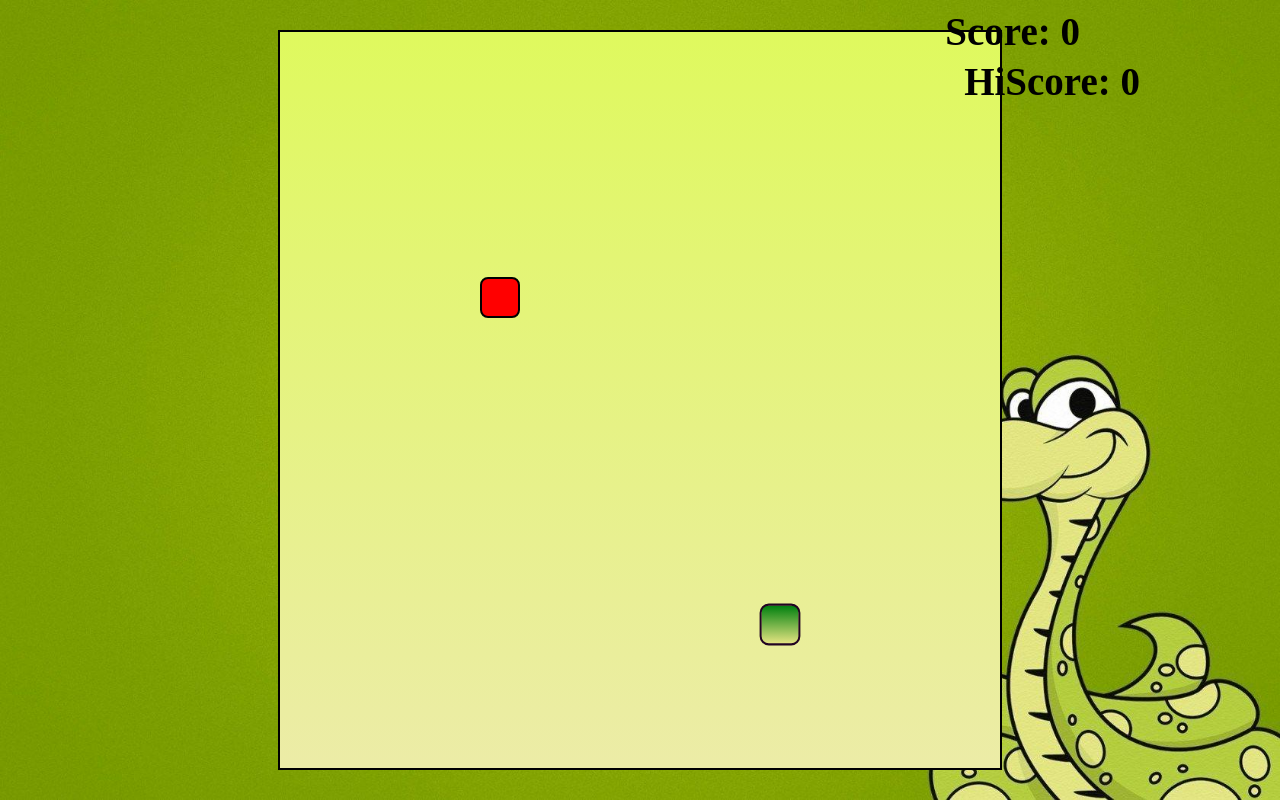
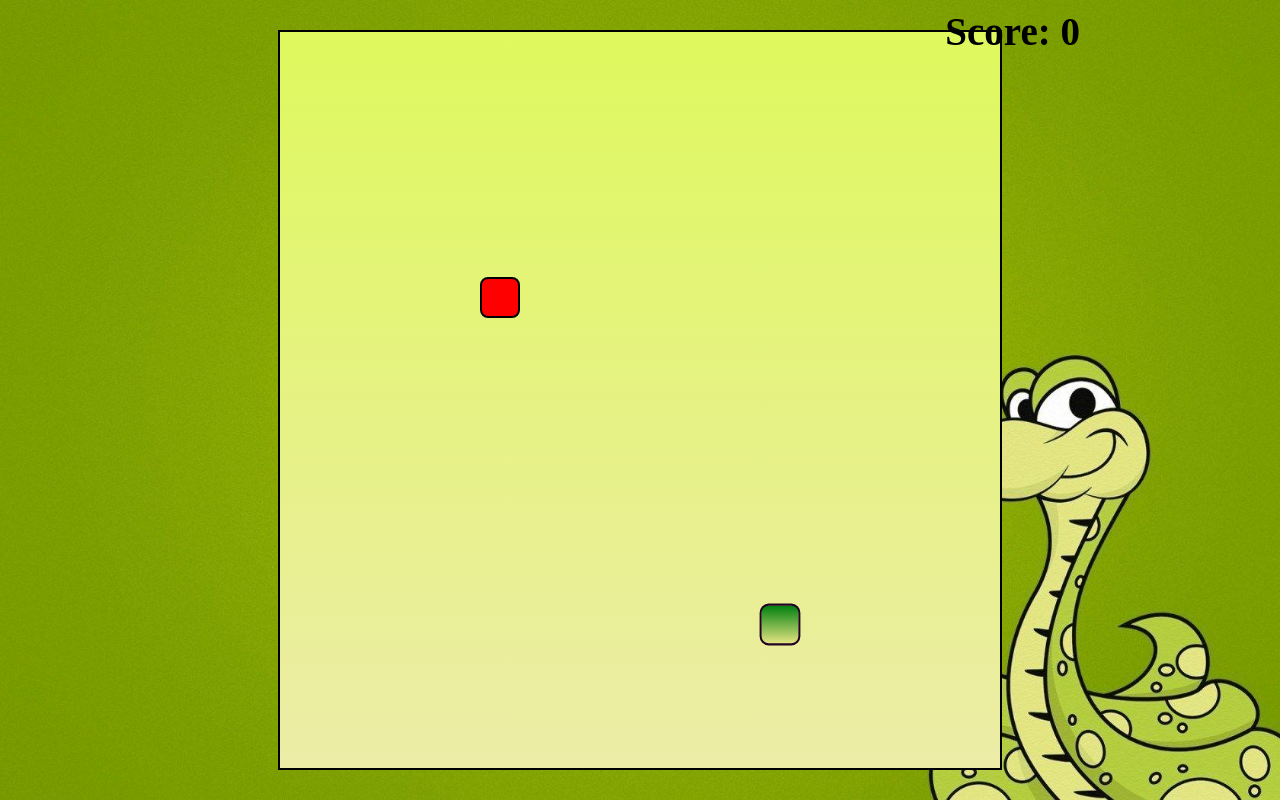
Before and after one commit to vsam007/Snake-Game, a plain HTML site: page index.html in a window 1280 px wide. Drawn offline with Linux system fonts and the light colour scheme; files that its build step writes are made by us from their sources; files whose address does not match are found by name; a web font is replaced by a local one.

Commit message:
index.html

```diff
--- a/index.html
+++ b/index.html
@@ -10,7 +10,6 @@
 <body>
     <div class="body">
         <div id="scoreBox">Score: 0</div>
-        <div id="hiscoreBox">HiScore: 0</div>
         <div id="board"></div>
     </div>
 </body>
```
